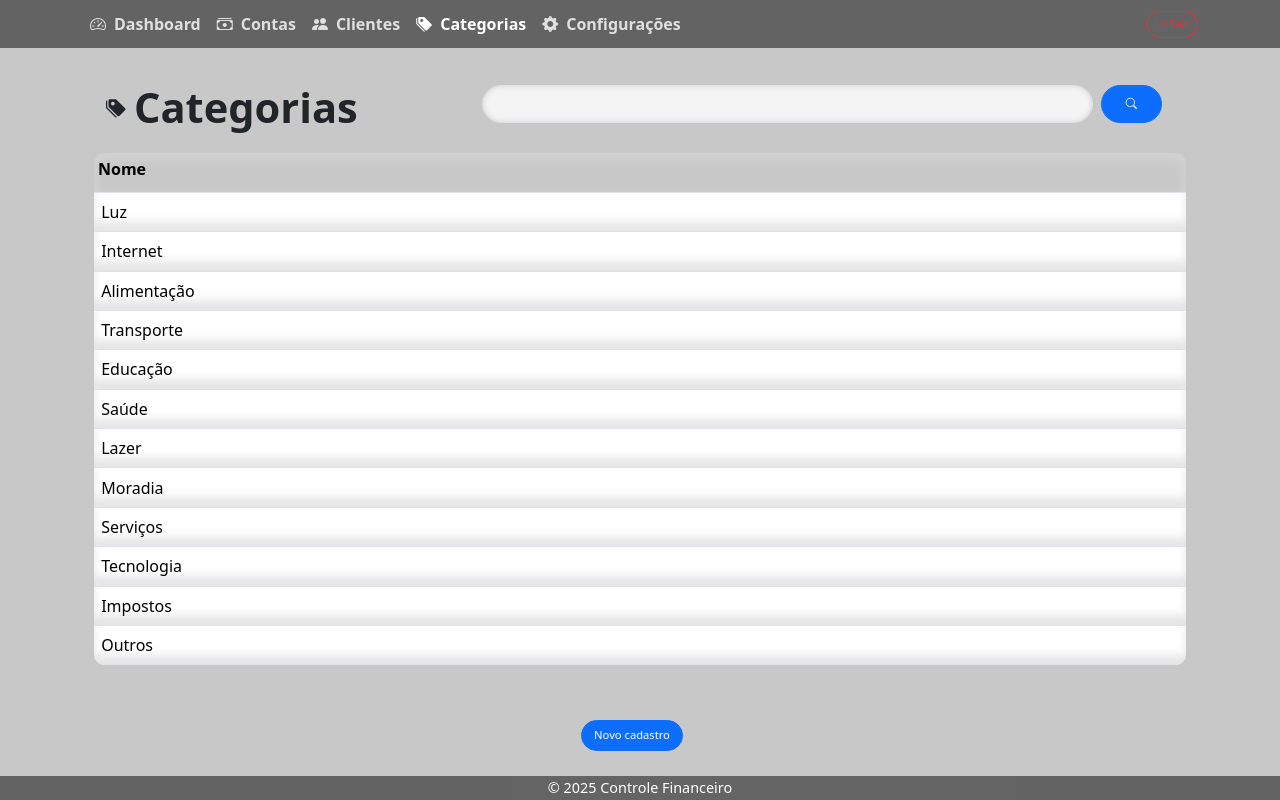
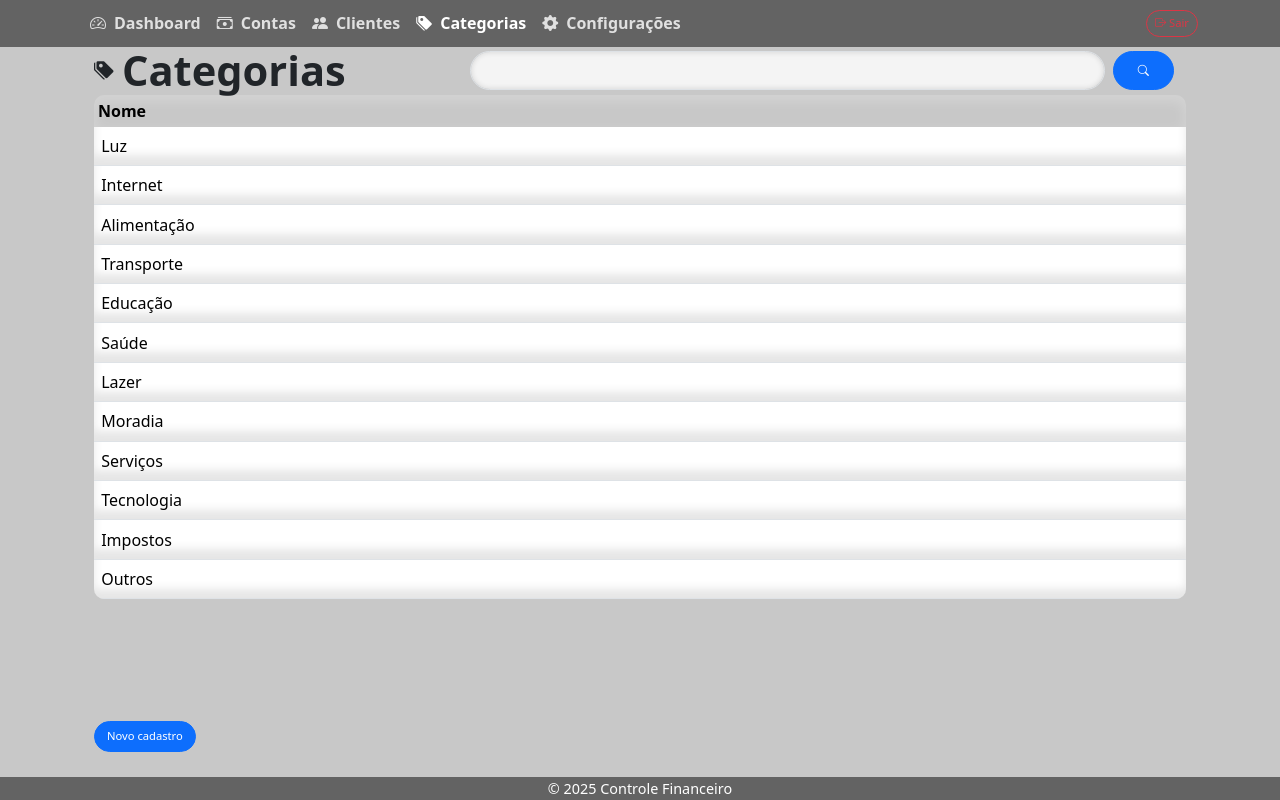
Before and after one commit to mths737/controle_financeiro, a Django app: page /categorias/ in a window 1280 px wide. Run offline with Django 5.2, Linux system fonts and the light colour scheme; a user stored in the database is signed in; data comes from the database, SQL or seed files in the repository; both versions use the stored data as it was after the commit; lists and menus that the app fills with data are empty; some libraries are stand-ins or nearby versions.

Commit message:
atualização layout

```diff
--- a/categorias/templates/categorias/categoria_list.html
+++ b/categorias/templates/categorias/categoria_list.html
@@ -13,7 +13,7 @@
 
 {% block table %}
 
-<div id="table">
+<div id="table" class="col">
     <div id="thead" >
         <table class="table">
             <colgroup>
--- a/categorias/views.py
+++ b/categorias/views.py
@@ -103,12 +103,15 @@ def categoria_list(request):
                     messages.success(request, "Categoria cadastrada com sucesso!")
                     return redirect('categorias:categoria_list')
 
-            elif type_action == "delete":
+            elif type_action == "delete_confirm":
                 id = request.POST.get("id")
                 categoria = get_object_or_404(Categoria, pk=id)
                 categoria.delete()
                 messages.success(request, "Categoria excluída com sucesso!")
                 return redirect('categorias:categoria_list')
 
+            messages.error(request, "Ação não concluida!")
+            return redirect('categorias:categoria_list')
+
     # GET request
     return render(request, 'categorias/categoria_list.html', context)
--- a/clientes/templates/clientes/cliente_list.html
+++ b/clientes/templates/clientes/cliente_list.html
@@ -12,7 +12,7 @@
 
 {% block table %}
 
-<div id="table">
+<div id="table" class="col">
     <div id="thead">
         <table class="table">
             <colgroup>
--- a/clientes/views.py
+++ b/clientes/views.py
@@ -130,7 +130,7 @@ def cliente_list(request):
             messages.error(request, "Erro ao cadastrar cliente. Verifique os campos.")
         return redirect('clientes:cliente_list')
 
-    elif action_type == "delete":
+    elif action_type == "delete_confirm":
         cliente = get_object_or_404(Cliente, pk=request.POST.get("id"))
         cliente.ativo = False
         cliente.save()
--- a/dashboard/templates/dashboard/dashboard.html
+++ b/dashboard/templates/dashboard/dashboard.html
@@ -8,7 +8,7 @@
 <link href="{% static 'financeiro/css/dashboard.css' %}" rel="stylesheet">
 <div class="content container-fluid dashboard-container">
     <div id="header" class="d-flex justify-content-between">
-        <h2 class="fw-bold mb-2 col-8"><i class="bi bi-speedometer2 fs-5 me-2"></i>Dashboard Financeiro</h2>
+        <h2 class="fw-bold d-flex align-items-center mb-2 col-8"><i class="bi bi-speedometer2 fs-5 me-2"></i>Dashboard Financeiro</h2>
 
         <!-- Filtro de período -->
         <form method="get" class="d-flex align-items-center gap-2 col-4">
--- a/static/financeiro/css/filter.css
+++ b/static/financeiro/css/filter.css
@@ -22,9 +22,18 @@
     outline: none;
 }
 
+#filter {
+  height: 100%;
+}
+
+#filter form {
+  height: 80%;
+}
+
 #filter-extra {
   background-color: rgba(255, 255, 255, 0.2) !important;
   color: var(--filter-color);
+  height: 80%;
 }
 
 #filter-extra:hover {
--- a/static/financeiro/css/style.css
+++ b/static/financeiro/css/style.css
@@ -31,8 +31,7 @@ body {
 
 body nav {
     width: 100%;
-    height: 3rem;
-    position: fixed;
+    height: calc(0% + 3rem);
     padding: 0px !important;
     margin: 0px !important;
     background-color: var(--nav-bg-color);
@@ -49,22 +48,16 @@ body nav {
 }
 
 body main {
-    position: fixed;
     width: 100%;
-    top: 3rem;
-    bottom: 1.5rem;
-    left: 0;
-    right: 0;
+    height: calc(100% - 4.5rem) !important;
     display: flex;
     padding: 0px;
     margin: 0px;
 }
 
 body footer {
-    height: 1.5rem;
+    height: calc(0% + 1.5rem);
     width: 100%;
-    bottom: 0px;
-    position: fixed;
     display: flex;
     padding: 0px;
     margin: 0px;
@@ -73,7 +66,6 @@ body footer {
     align-items: center;
     background-color: var(--nav-bg-color);
     color: white;
-    z-index: 0;
 }
 
 footer p {
@@ -110,14 +102,21 @@ button {
 
 #header {
     width: 100%;
-    height: 10%;
-    top: 0px;
+    height: 3rem;
     justify-content: center !important;
     align-items: center;
     --bs-gutter-x: 0;
+    padding: 0;
 }
 
 #header h2 {
+    font-size: clamp(1rem, 2vw + 1rem, 3rem);
+    margin: 0;
+    padding: 0;
+    height: 100%;
+}
+
+#header input {
     font-size: clamp(1rem, 2vw + 1rem, 3rem);
 }
 
@@ -125,13 +124,16 @@ button {
     display: flex;
     justify-content: center;
     align-items: center;
-    height: 85%;
+    height: calc(100% - 5rem);
+    --bs-gutter-x: 0;
 }
 
 #footer {
     width: 100%;
-    height: 5%;
-    margin-top: 1rem;
+    height: 2rem;
+    --bs-gutter-x: 0;
+    justify-content: center !important;
+    align-items: center !important;
 }
 
 #footer-actions {
--- a/static/financeiro/css/table.css
+++ b/static/financeiro/css/table.css
@@ -19,7 +19,7 @@
 
 #thead {
     width: 100%;
-    height: 40px;
+    height: 2rem;
     border-radius: 10px 10px 0px 0px !important;
     box-shadow: inset 0px 5px 12px 2px rgba(255, 255, 255, 0.2);
 }
@@ -27,6 +27,13 @@
 th {
     background-color: rgba(0, 0, 0, 0) !important;
     padding: 0.25rem !important;
+}
+
+th form {
+    margin: 0;
+    padding: 0;
+    height: 100%;
+    width: 100%;
 }
 
 th button {
--- a/templates/base.html
+++ b/templates/base.html
@@ -66,7 +66,7 @@
         </div>
     </nav>
 
-    <main class="container my-4">
+    <main class="container">
         {% block content %}
         {% endblock %}
     </main>
--- a/templates/contas_filter.html
+++ b/templates/contas_filter.html
@@ -1,6 +1,6 @@
 {% load widget_tweaks %}
-<div id="filter" class="d-flex justify-content-center align-items-center container-fluid mb-2 row col-8 col-sm-8 col-md-8 col-lg-8">
-  <form method="get" class="d-flex mb-2 flex-grow-1 col-8 col-sm-8 col-md-8 col-lg-4">
+<div id="filter" class="d-flex justify-content-center align-items-center container-fluid ">
+  <form method="get" class="d-flex flex-grow-1 ">
     {{ filter.form.search|add_class:"form-control rounded-pill me-2" }}
     <button type="submit" class="btn btn-primary rounded-pill px-4">
       <i class="bi bi-search"></i>
@@ -8,7 +8,7 @@
   </form>
   {% if advanced_filter %}
   <button id="filter-extra"
-          class="btn btn-outline-secondary rounded-pill col-4 col-sm-4 col-md-4 col-lg-4 d-flex align-items-center justify-content-center"
+          class="btn btn-outline-secondary rounded-pill d-flex align-items-center justify-content-center"
           data-bs-toggle="offcanvas"
           data-bs-target="#filtrosOffcanvas">
       <i class="bi bi-funnel me-2"></i>
--- a/templates/content_base.html
+++ b/templates/content_base.html
@@ -12,8 +12,8 @@
 
 
 <div id="content" class="container-fluid">
-    <div id="header" class="row mt-2 mb-2 fs-2">
-        <h2 class="fw-bold d-flex align-items-center mb-2 col-4 col-sm-4 col-md-4 col-lg-4">{% block modulo %}{% endblock %}</h2>
+    <div id="header" class="d-flex fs-2">
+        <h2 class="fw-bold d-flex align-items-center col-4 col-sm-4 col-md-4 col-lg-4">{% block modulo %}{% endblock %}</h2>
         {% block filter %}{% endblock %}
     </div>
 
@@ -21,7 +21,7 @@
         {% block table %}{% endblock %}
     </div>
 
-    <div id="footer" class="d-flex justify-content-center">
+    <div id="footer" class="row justify-content-center">
         <div id="footer-actions">
             <button onclick="showDropbox()" class="btn btn-primary">Novo cadastro</button>
             <div id="form-acao">
```
Also changed, not shown: db.sqlite3.
